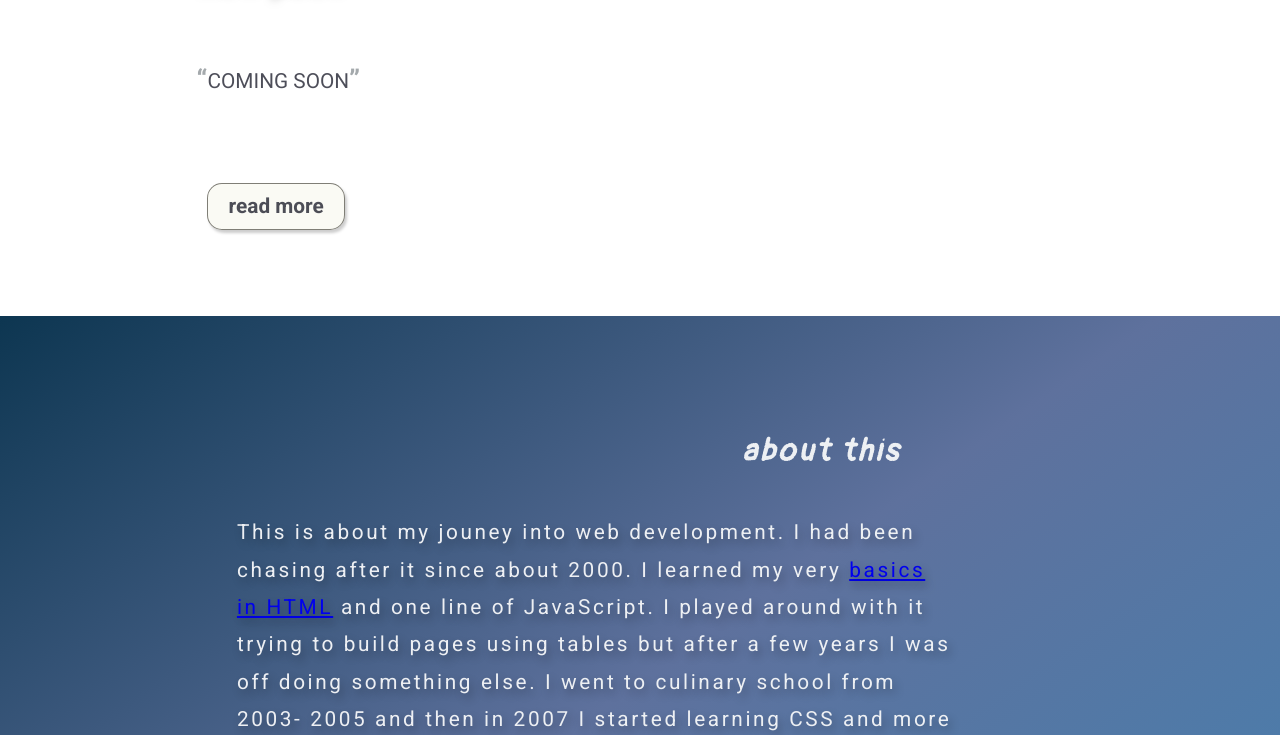
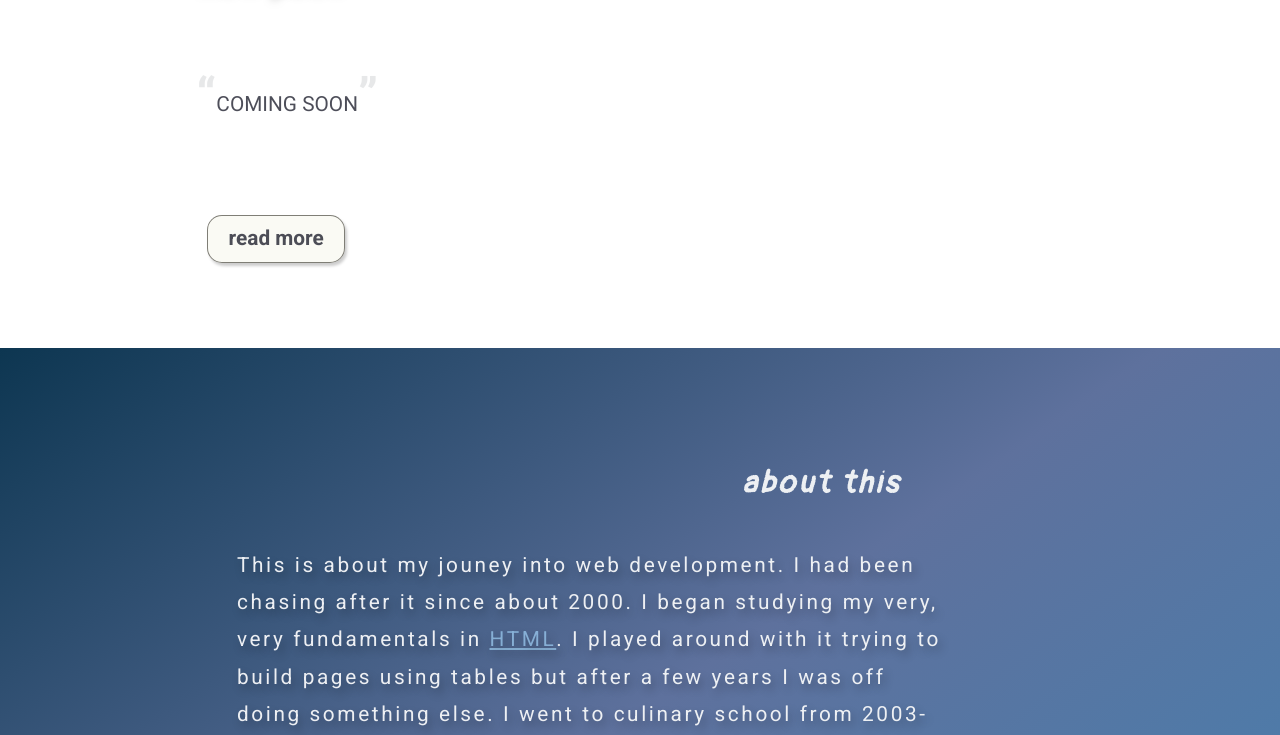
Before and after one commit to ntrovlupr/daily-glitch-blog, a plain HTML site: page src/index.html in a window 1280 px wide. Shown: the part 505-1240 px from the top of the page. Drawn offline with Linux system fonts and the light colour scheme; a web font is replaced by a local one.

Commit message:
pseudo element adjust

```diff
--- a/src/index.html
+++ b/src/index.html
@@ -113,7 +113,7 @@
 
 
             <p class="t-padding-lrg l-padding">
-              This is about my jouney into web development. I had been chasing after it since about 2000. I learned my very <a href="#" data-tool-tip="tool tip"> basics in HTML</a> and one line of JavaScript. I played around with it trying to build pages using tables but after a few years I was off doing something else. I went to culinary school from 2003- 2005 and then in 2007 I started learning CSS and more HTML. I was looking for something that may help me provide for my family in a real way. I decided to up my skill set and make myself more valuable so in 2017 I began learning full time by dedicated all my free time to learning the fundamentals of HTML, CSS, JavaScript, PHP and MySQL. I just went for it, had fun, and soaked up as much as I could.
+              This is about my jouney into web development. I had been chasing after it since about 2000. I began studying my very, very fundamentals in <a href="#" data-tool-tip="HTML is a markup language that web browsers use to interpret and compose text, images, and other material into visual or audible web pages."> HTML</a>. I played around with it trying to build pages using tables but after a few years I was off doing something else. I went to culinary school from 2003- 2005 and then in 2007 I started learning CSS and more HTML. I was looking for something that may help me provide for my family in a real way. I decided to up my skill set and make myself more valuable so in 2017 I began learning full time by dedicated all my free time to learning the fundamentals of HTML, CSS, JavaScript, PHP and MySQL. I just went for it, had fun, and soaked up as much as I could.
             </p>
 
 
--- a/src/style.css
+++ b/src/style.css
@@ -178,6 +178,10 @@ p {
   text-shadow: 3px 5px 10px rgba(0,0,0, .3);
 }
 
+a {
+  color: #9cccf1bc;
+}
+
 strong {
   font-weight: var(--fw-700);
 }
@@ -260,14 +264,16 @@ a[data-tool-tip]::after {
   content: attr(data-tool-tip);
   display: block;
   position: absolute;
-  background-color:hsla(53, 4%, 48%, 0.997);
-  padding: 1em 3em;
-  color:rgb(225, 225, 225);
+  background-color:hsla(193, 66%, 75%, 0.898);
+  padding: 1em 1em;
+  color:rgb(90, 86, 78);
   border-radius: 5px;
+  border: 1px solid #4481b0;
   font-size: .8em;
   bottom: 100%;
   left: 0;
-  white-space: nowrap;
+  line-height: 1.2em;
+  text-shadow: 2px 3px 3px rgba(56, 55, 55, 0.389);
   transform: scale(0);
   transition:
     transform ease-out 150ms,
@@ -277,6 +283,22 @@ a[data-tool-tip]::after {
 a[data-tool-tip]:hover::after {
   transform: scale(1);
   bottom: 100%;
+}
+
+
+blockquote::before {
+  content: open-quote;
+  font-size: 2.245em;
+  font-weight: 900;
+  color: rgba(200, 203, 204, 0.436);
+
+}
+
+blockquote::after {
+  content: close-quote;
+  font-size: 2.245em;
+  font-weight: 900;
+  color: rgba(200, 203, 204, 0.436);
 }
 
 
@@ -662,20 +684,6 @@ aside {
     padding-bottom: 1em;
   }
 
-  blockquote::before {
-    content: open-quote;
-    font-size: 1.245em;
-    font-weight: 900;
-    color: rgba(115, 123, 128, 0.651);
-  }
-
-  blockquote::after {
-    content: close-quote;
-    font-size: 1.245em;
-    font-weight: 900;
-    color: rgba(115, 123, 128, 0.651);
-  }
-
   /* ////////////////////
   More info
   //////////////////// */
```
Also changed, not shown: 4 other files.
